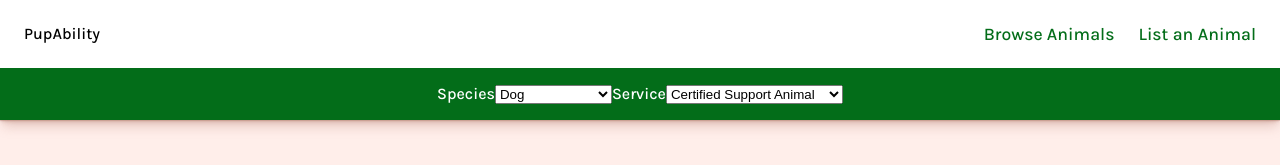
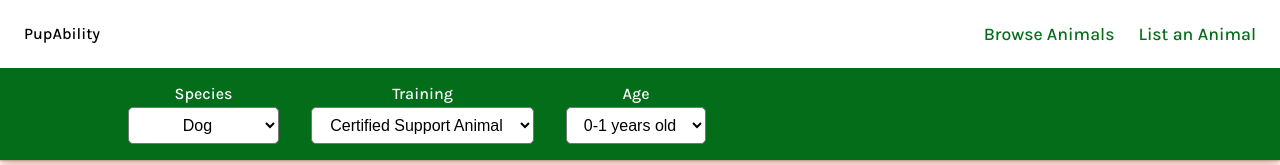
Before and after one commit to stephengroe/service-animal-adoption, a website built with webpack: page dist/index.html in a window 1280 px wide. Shown: the top 165 px of the page. Built offline with nearby package versions, Linux system fonts and the light colour scheme.

Commit message:
Style filter bar

```diff
--- a/src/index.js
+++ b/src/index.js
@@ -13,7 +13,10 @@ const filters = new Map();
 
 function generateFilters(){
   filters.set("Species", ["Dog", "Cat", "Miniature Horse"]);
-  filters.set("Service", ["Certified Support Animal", "Emotional Support Animal"]);
+  filters.set("Training", ["Certified Support Animal", "Emotional Support Animal"]);
+  filters.set("Age", ["0-1 years old", "1-3 years old", "3-5 years old", "5-10 years old", "10+ years old"]);
+
+
 }
 generateFilters();
 
@@ -154,21 +157,20 @@ function generateNavBar() {
   });
 
   menuWrapper.append(logo, menu);
-
-  const filterWrapper = document.createElement("div");
-  filterWrapper.setAttribute("id", "filter-bar");
-  filterWrapper.append(generateFilterBar());
-
-  topBarWrapper.append(menuWrapper, filterWrapper);
+  const filterBar = generateFilterBar();
+  topBarWrapper.append(menuWrapper, filterBar);
 
   return topBarWrapper;
 }
 
 function generateFilterBar() {
   const filterBar = document.createElement("div");
-  filterBar.setAttribute("class", "filter-bar");
+  filterBar.setAttribute("id", "filter-bar");
 
   filters.forEach((options, filter) => {
+    const container = document.createElement("div");
+    container.setAttribute("class", "filter-container");
+
     const label = document.createElement("label");
     label.setAttribute("for", filter.toLowerCase());
     label.textContent = filter;
@@ -182,7 +184,8 @@ function generateFilterBar() {
       filterDropdown.append(optionElement);
     });
 
-    filterBar.append(label, filterDropdown);
+    container.append(label, filterDropdown);
+    filterBar.append(container);
   });
 
   return filterBar;
--- a/src/style.css
+++ b/src/style.css
@@ -93,13 +93,30 @@ h3 {
 
 #filter-bar {
   background-color: var(--brand-dark-green);
-  padding: 1em;
+  padding: 1em 10vw;
   color: white;
   align-items: center;
 
   display: flex;
   flex-flow: row;
-  justify-content: space-around;
+  justify-content: flex-start;
+  gap: 2em;
+}
+
+#filter-bar .filter-container {
+  display: flex;
+  flex-flow: column;
+  align-items: center;
+  gap: 0.25em;
+}
+
+.filter-container select {
+  background-color: white;
+  color: black;
+  font-size: 1em;
+  text-align: center;
+  padding: 0.5em;
+  border-radius: 5px;
 }
 
 #wrapper {
```
Also changed, not shown: dist/bundle.js.
